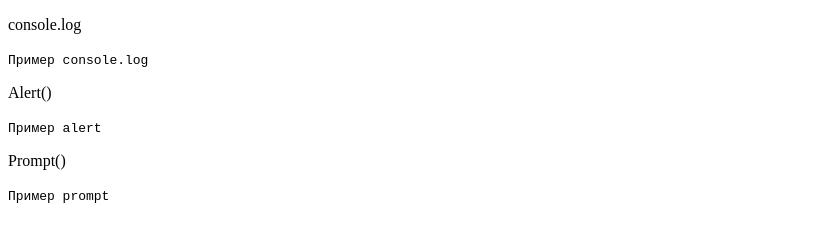
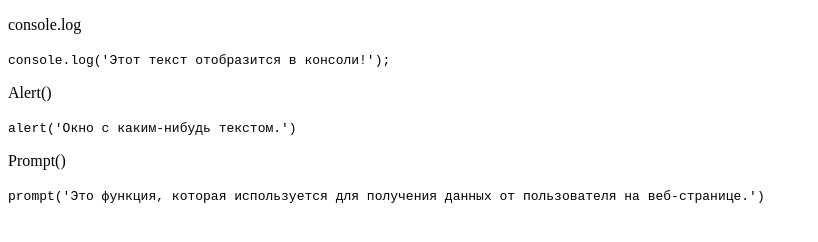
Before and after one commit to Nukita-Kichaykin/JS_Task_6.8.1, a plain HTML site: page task2/index.html in a window 1280 px wide. Shown: the whole page, without its empty margins (0-818 px from the left). Drawn offline with Linux system fonts and the light colour scheme.

Commit message:
modified task2/index.html;script.js

```diff
--- a/task2/index.html
+++ b/task2/index.html
@@ -7,15 +7,15 @@
     <body>
         <p id="consolelog">console.log</p>
         <code>
-            Пример console.log
+            console.log('Этот текст отобразится в консоли!');
         </code>
         <p id="alert">Alert()</p>
         <code>
-            Пример alert
+            alert('Окно с каким-нибудь текстом.')
         </code>
         <p id="prompt">Prompt()</p>
         <code>
-            Пример prompt
+            prompt('Это функция, которая используется для получения данных от пользователя на веб-странице.')
         </code>
         <script src="script.js"></script>
     </body>
--- a/task2/script.js
+++ b/task2/script.js
@@ -4,7 +4,7 @@ const promptt = document.querySelector('#prompt')
 
     document.querySelector('#consolelog').addEventListener('click', function (event){
 
-        alert('Пример использования кнопки console.log');
+        alert('Вывод текста в консоль!');
         console.log('console.log');
 });
 
@@ -17,6 +17,5 @@ const promptt = document.querySelector('#prompt')
     document.querySelector('#prompt').addEventListener('click', function (event){
 
         alert('Пример использования кнопки prompt');
-        prompt('Введите текст!');
-        console.log('prompt');
+        console.log(prompt('Введите текст!'));
 });
```
